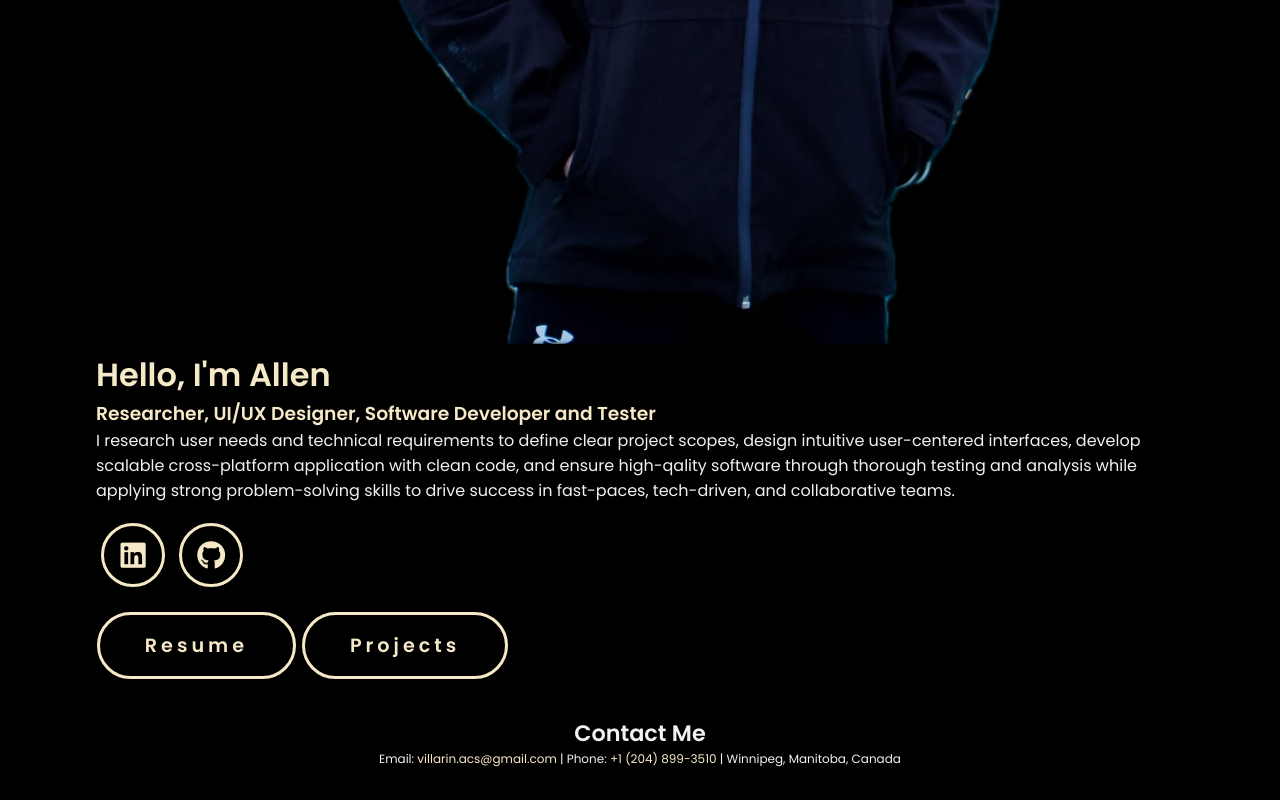
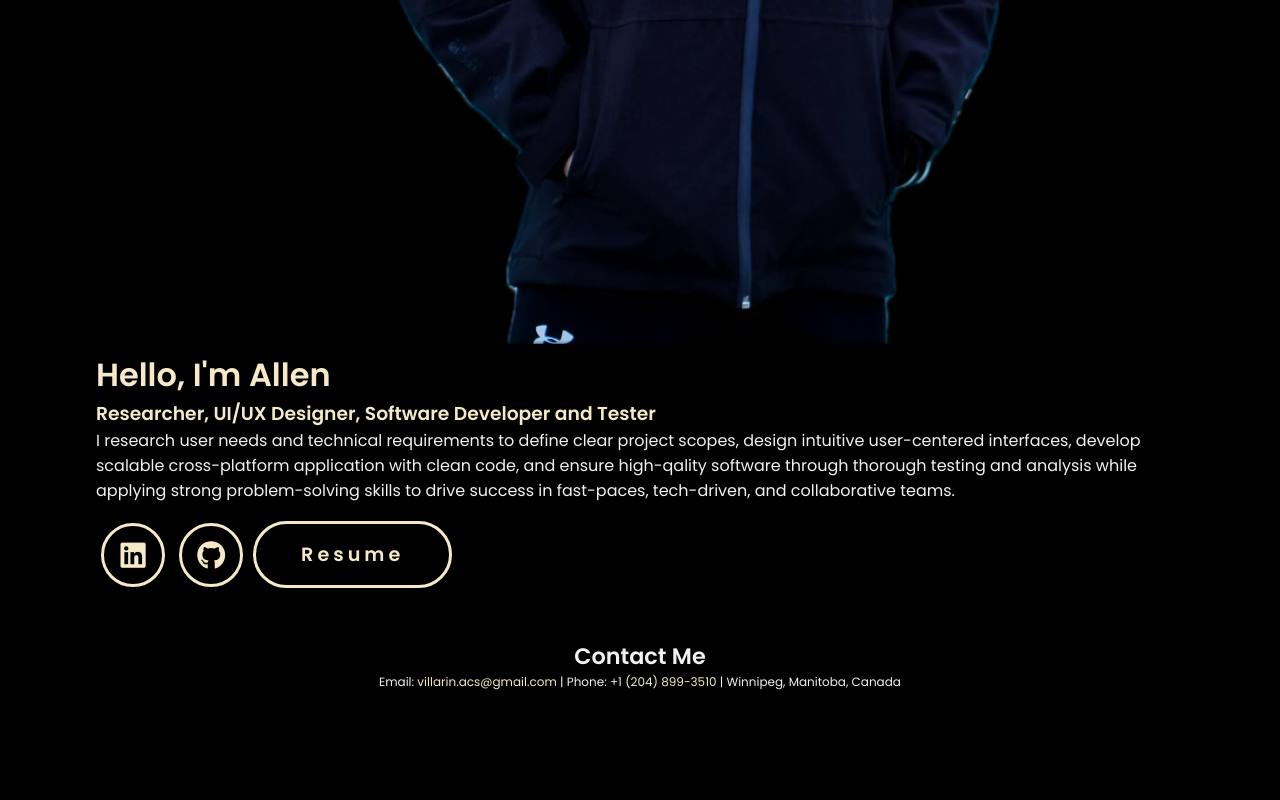
Before and after one commit to AllenClarkV/Codecademy, a plain HTML site: page index.html in a window 1280 px wide. Shown: the part 715-1515 px from the top of the page. After the commit the page ends 1438 px from the top, so only its background shows below. Drawn offline with Linux system fonts and the light colour scheme.

Commit message:
Initial portfolio website complete

```diff
--- a/index.html
+++ b/index.html
@@ -36,6 +36,7 @@
             applying strong problem-solving skills to drive success in
             fast-paces, tech-driven, and collaborative teams.
           </p>
+          <div class="buttons">
             <div class="social-icons">
               <a
                 href="https://www.linkedin.com/in/allenvillarinc/"
@@ -47,8 +48,8 @@
               ></a>
             </div>
             <div class="button-links">
-            <a href="assets/Resume.pdf" download class="btn">Resume</a>
-            <a href="subpages/projects.html" class="btn">Projects</a>
+              <a href="assets/Resume.pdf" target="_blank" class="btn">Resume</a>
+            </div>
           </div>
         </div>
       </div>
--- a/style.css
+++ b/style.css
@@ -117,9 +117,14 @@ li {
 }
 
 /* ========== Buttons & Icons ========== */
+.buttons {
+  display: flex;
+  flex-direction: row;
+}
+
 .btn {
   display: inline-flex;
-  margin: 5px 1px;
+  margin: 18px 5px;
   padding: 1rem 2.8rem;
   background-color: transparent;
   border-radius: 4rem;
```
Lines whose indentation alone changed are shown as unchanged.
